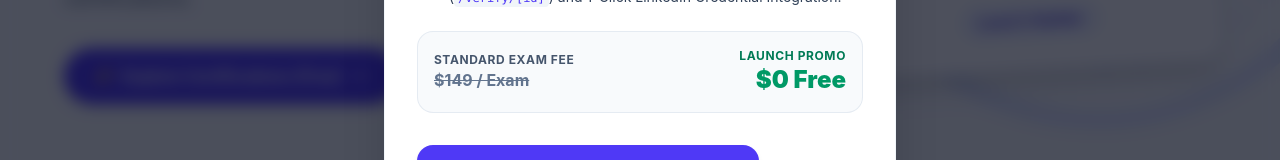
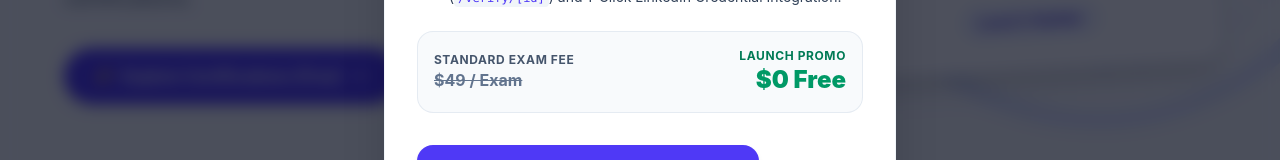
Before and after one commit to mohanavamsi/jnachi, a Next.js app: page / in a window 1280 px wide. Shown: the part 521-681 px from the top of the page. Built offline with nearby package versions, Linux system fonts and the light colour scheme; no server answers.

Commit message:
chore: adjust standard exam anchor price to  / Exam in launch promo modal

```diff
--- a/components/LaunchPromoModal.tsx
+++ b/components/LaunchPromoModal.tsx
@@ -230,7 +230,7 @@ export function LaunchPromoModal() {
           <div className="flex items-center justify-between bg-slate-50 border border-slate-200/80 rounded-2xl p-4">
             <div>
               <span className="text-xs text-slate-600 uppercase font-bold tracking-wider block">Standard Exam Fee</span>
-              <span className="text-base text-slate-500 line-through font-bold">$149 / Exam</span>
+              <span className="text-base text-slate-500 line-through font-bold">$49 / Exam</span>
             </div>
             <div className="text-right">
               <span className="text-xs text-emerald-700 uppercase font-bold tracking-wider block">Launch Promo</span>
```
